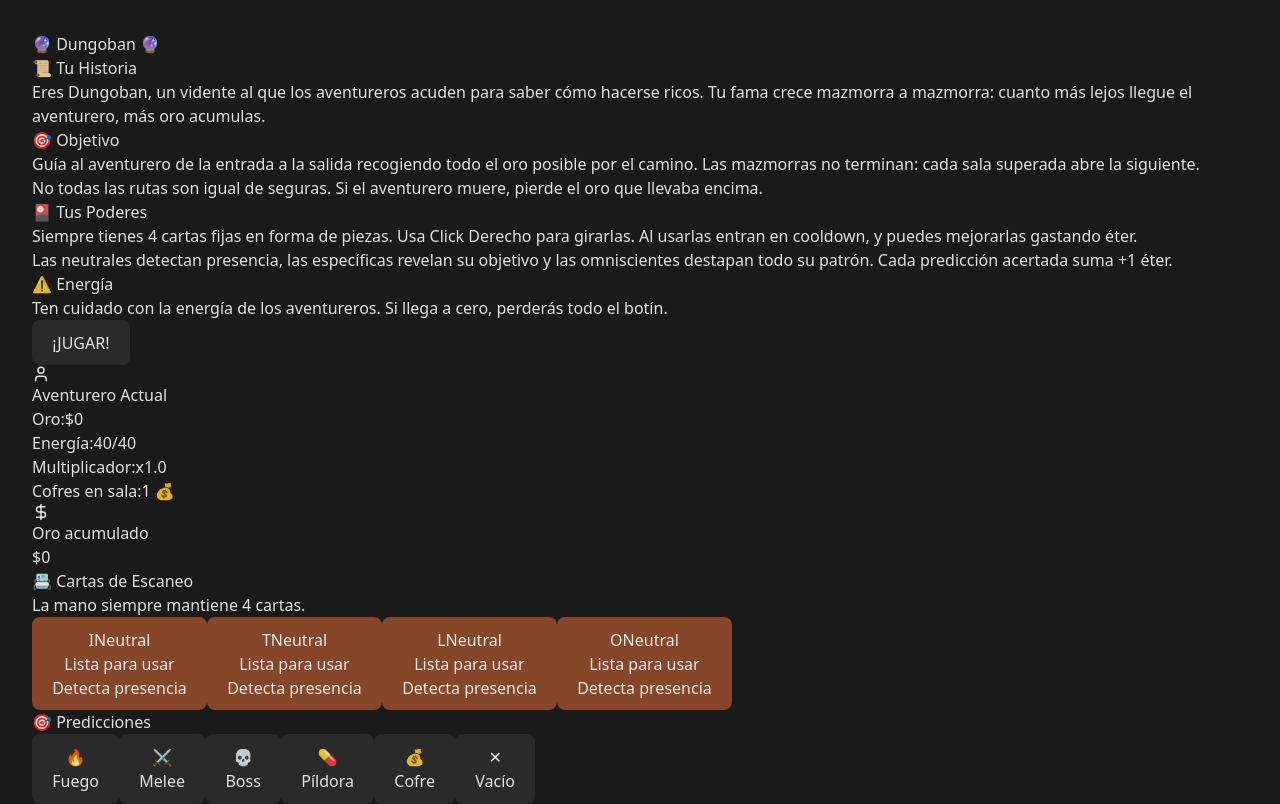
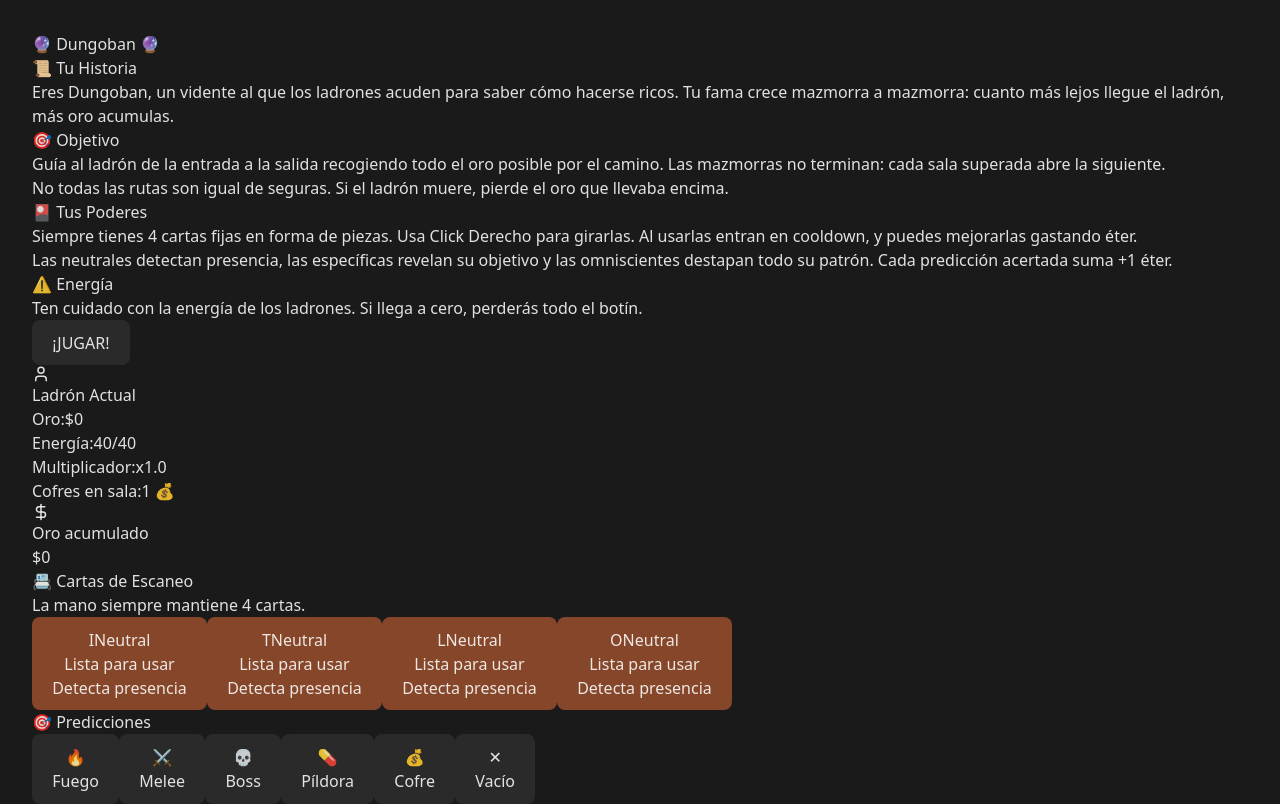
Before and after one commit to JoseNK24/Dungoban-Prototype, a React (Vite) app: page / in a window 1280 px wide. Shown: the top 804 px of the page. Built offline with nearby package versions, Linux system fonts and the light colour scheme.

Commit message:
[gd] More UI changes

```diff
--- a/src/Dungoban_Final.tsx
+++ b/src/Dungoban_Final.tsx
@@ -379,7 +379,7 @@ const VidenteGame = () => {
     return board;
   };
 
-  // Estados del sistema de aventurero y multiplicador
+  // Estados del sistema de ladrón y multiplicador
   const [adventurerGold, setAdventurerGold] = useState(0);
   const [playerGold, setPlayerGold] = useState(0);
   const [multiplier, setMultiplier] = useState(1.0);
@@ -725,7 +725,7 @@ const VidenteGame = () => {
         return;
       }
 
-      // La lógica de fin de ronda ahora se maneja cuando el aventurero llega a la puerta
+      // La lógica de fin de ronda ahora se maneja cuando el ladrón llega a la puerta
       // y el jugador toma una decisión en el modal
 
       setExecutionStep(executionStep + 1);
@@ -996,7 +996,7 @@ const VidenteGame = () => {
               <div className="bg-gray-800 rounded-lg p-4">
                 <h3 className="text-lg font-bold text-yellow-300 mb-2">📜 Tu Historia</h3>
                 <p className="text-sm leading-relaxed">
-                  Eres <span className="text-purple-300 font-semibold">Dungoban</span>, un vidente al que los aventureros acuden para saber cómo hacerse ricos. Tu fama crece mazmorra a mazmorra: cuanto más lejos llegue el aventurero, más oro acumulas.
+                  Eres <span className="text-purple-300 font-semibold">Dungoban</span>, un vidente al que los ladrones acuden para saber cómo hacerse ricos. Tu fama crece mazmorra a mazmorra: cuanto más lejos llegue el ladrón, más oro acumulas.
                 </p>
               </div>
 
@@ -1004,10 +1004,10 @@ const VidenteGame = () => {
               <div className="bg-gray-800 rounded-lg p-4">
                 <h3 className="text-lg font-bold text-yellow-300 mb-2">🎯 Objetivo</h3>
                 <p className="text-sm leading-relaxed">
-                  Guía al aventurero de la entrada a la salida recogiendo todo el oro posible por el camino. Las mazmorras no terminan: cada sala superada abre la siguiente.
+                  Guía al ladrón de la entrada a la salida recogiendo todo el oro posible por el camino. Las mazmorras no terminan: cada sala superada abre la siguiente.
                 </p>
                 <p className="text-sm leading-relaxed mt-2 text-purple-300">
-                  No todas las rutas son igual de seguras. Si el aventurero muere, pierde el oro que llevaba encima.
+                  No todas las rutas son igual de seguras. Si el ladrón muere, pierde el oro que llevaba encima.
                 </p>
               </div>
 
@@ -1027,7 +1027,7 @@ const VidenteGame = () => {
               <div className="bg-gray-800 rounded-lg p-4">
                 <h3 className="text-lg font-bold text-yellow-300 mb-2">⚠️ Energía</h3>
                 <p className="text-sm leading-relaxed">
-                  Ten cuidado con la <span className="text-yellow-300 font-semibold">energía</span> de los aventureros. Si llega a cero, perderás todo el botín.
+                  Ten cuidado con la <span className="text-yellow-300 font-semibold">energía</span> de los ladrones. Si llega a cero, perderás todo el botín.
                 </p>
               </div>
             </div>
@@ -1048,11 +1048,11 @@ const VidenteGame = () => {
       <div className="bg-black rounded-lg p-4 mb-4 w-full max-w-6xl">
   {/* En pantallas pequeñas: 1 columna; en >=sm: columnas con anchos iguales a los paneles inferiores */}
   <div className="grid grid-cols-1 lg:grid-cols-[16rem_16rem] gap-2 lg:gap-4 text-white justify-center">
-          {/* Aventurero Actual (compacto) */}
+          {/* Ladrón Actual (compacto) */}
           <div className="bg-gradient-to-br from-orange-600/30 to-orange-800/30 rounded-md p-2 border-2 border-orange-500/50">
             <div className="flex items-center gap-2 mb-1">
               <User className="text-orange-400" size={18} />
-              <span className="font-bold text-xs">Aventurero Actual</span>
+              <span className="font-bold text-xs">Ladrón Actual</span>
             </div>
             <div className="space-y-1">
               <div className="flex justify-between items-center">
```
